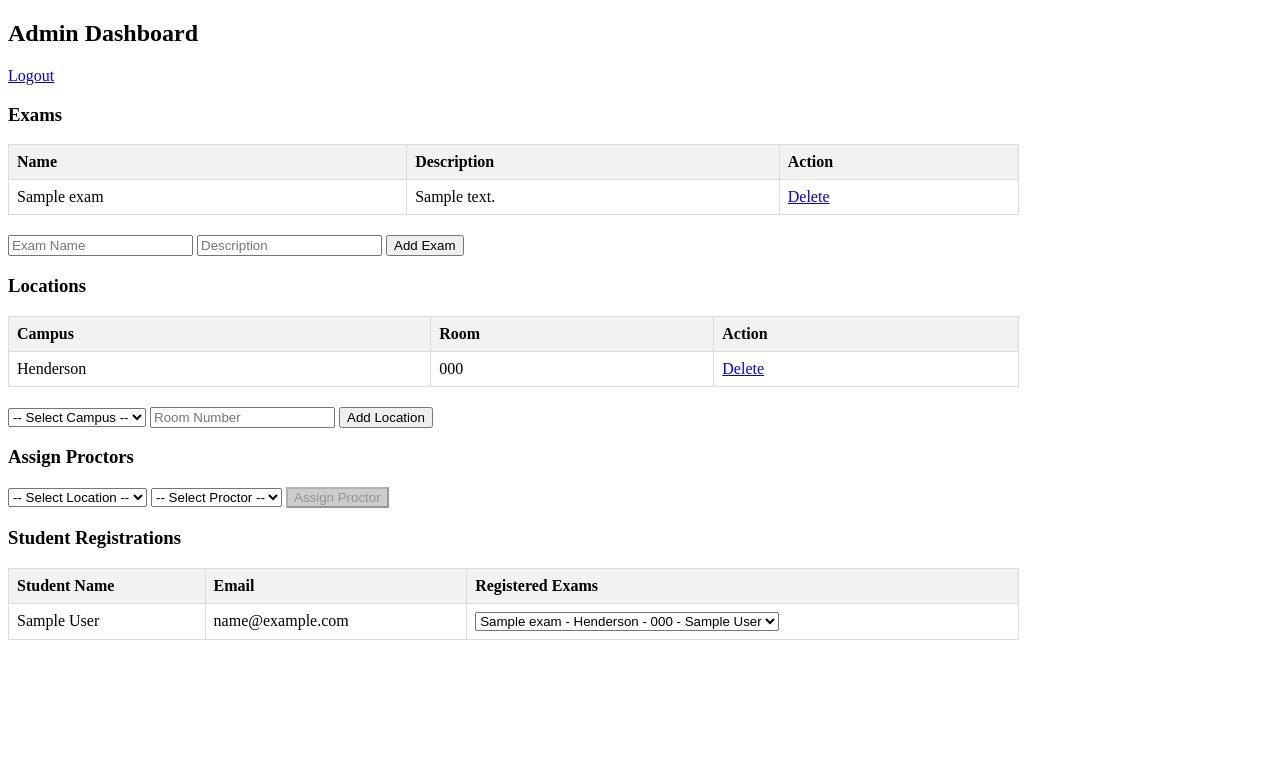
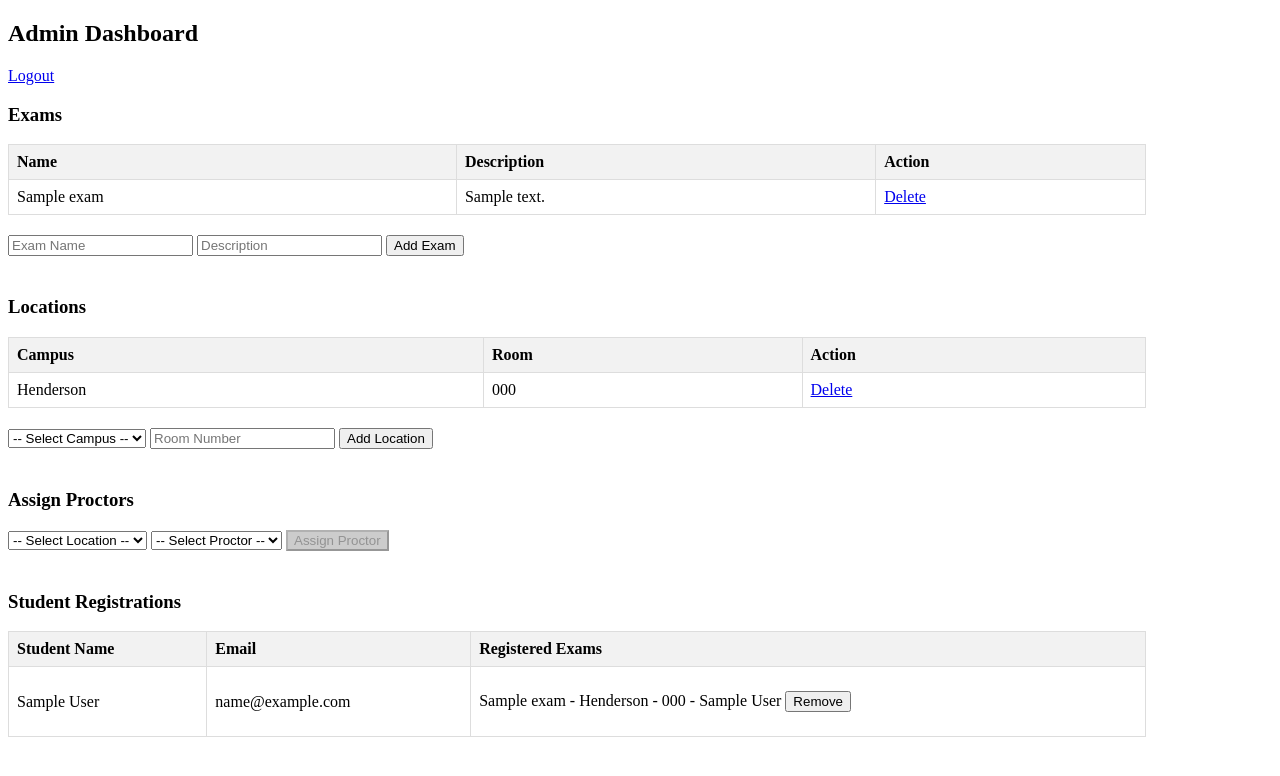
Before and after one commit to Scrumpossible/ExamRegistration, a Flask app: page /admin/dashboard in a window 1280 px wide. Shown: the top 776 px of the page. Run offline with Flask 3, Linux system fonts and the light colour scheme; the visitor is signed in with stand-in values (Sample User, id 1); tables that the repository leaves empty hold one stand-in row (values such as "Sample post").

Commit message:
Added option to boot students from exams
Admin can now remove student exam registrations. Non-functional until students exist.

```diff
--- a/Templates/AdminDashboard.html
+++ b/Templates/AdminDashboard.html
@@ -3,10 +3,14 @@
 <head>
     <title>Admin Dashboard</title>
     <style>
-        table { border-collapse: collapse; width: 80%; margin-bottom: 20px; }
+        table { border-collapse: collapse; width: 90%; margin-bottom: 20px; }
         th, td { border: 1px solid #ddd; padding: 8px; text-align: left; }
         th { background-color: #f2f2f2; }
         input[type="submit"]:disabled { background-color: #ccc; cursor: not-allowed; }
+        section { margin-bottom: 40px; }
+        ul { list-style-type: none; padding-left: 0; }
+        li { margin-bottom: 5px; }
+        form.inline { display: inline; }
     </style>
 </head>
 <body>
@@ -14,6 +18,7 @@
     <p><a href="/admin/logout">Logout</a></p>
 
     <!-- Exams Section -->
+    <section>
         <h3>Exams</h3>
         <table>
             <tr>
@@ -35,8 +40,10 @@
             <input type="text" name="description" placeholder="Description">
             <input type="submit" value="Add Exam">
         </form>
+    </section>
 
     <!-- Locations Section -->
+    <section>
         <h3>Locations</h3>
         <table>
             <tr>
@@ -63,8 +70,10 @@
             <input type="text" name="room_number" placeholder="Room Number" required>
             <input type="submit" value="Add Location">
         </form>
+    </section>
 
     <!-- Assign Proctors Section -->
+    <section>
         <h3>Assign Proctors</h3>
         <form method="POST" action="/admin/assign_proctor">
             <select name="location_id" id="locationSelect" required>
@@ -84,6 +93,22 @@
             <input type="submit" value="Assign Proctor" id="assignButton" disabled>
         </form>
 
+        <script>
+            const locationSelect = document.getElementById('locationSelect');
+            const proctorSelect = document.getElementById('proctorSelect');
+            const assignButton = document.getElementById('assignButton');
+
+            function updateButtonState() {
+                assignButton.disabled = !(locationSelect.value && proctorSelect.value);
+            }
+
+            locationSelect.addEventListener('change', updateButtonState);
+            proctorSelect.addEventListener('change', updateButtonState);
+        </script>
+    </section>
+
+    <!-- Student Registrations Section -->
+    <section>
         <h3>Student Registrations</h3>
         <table>
             <tr>
@@ -96,37 +121,26 @@
                 <td>{{ entry.student.full_name }}</td>
                 <td>{{ entry.student.email }}</td>
                 <td>
-                <select>
                     {% if entry.exams %}
+                        <ul>
                             {% for exam in entry.exams %}
-                            <option>
+                            <li>
                                 {{ exam.exam_name }} - {{ exam.campus_name }} - {{ exam.room_number }} - {{ exam.proctor_name or 'No Proctor' }}
-                            </option>
+                                <form method="POST" action="/admin/remove_registration" class="inline">
+                                    <input type="hidden" name="user_id" value="{{ entry.student.id }}">
+                                    <input type="hidden" name="exam_session_id" value="{{ exam.session_id }}">
+                                    <input type="submit" value="Remove">
+                                </form>
+                            </li>
                             {% endfor %}
+                        </ul>
                     {% else %}
-                        <option>No exams scheduled</option>
+                        No exams scheduled
                     {% endif %}
-                </select>
                 </td>
             </tr>
             {% endfor %}
         </table>
-
-    <script>
-        const locationSelect = document.getElementById('locationSelect');
-        const proctorSelect = document.getElementById('proctorSelect');
-        const assignButton = document.getElementById('assignButton');
-
-        function updateButtonState() {
-            if (locationSelect.value && proctorSelect.value) {
-                assignButton.disabled = false;
-            } else {
-                assignButton.disabled = true;
-            }
-        }
-
-        locationSelect.addEventListener('change', updateButtonState);
-        proctorSelect.addEventListener('change', updateButtonState);
-    </script>
+    </section>
 </body>
 </html>
--- a/app.py
+++ b/app.py
@@ -58,12 +58,12 @@ def admin_dashboard():
 
     # New student registrations section
     cursor.execute("SELECT * FROM users WHERE role='student'")
-    students = cursor.fetchall()
+    students = cursor.fetchall() or []  # Ensure we get an empty list if no students
 
     student_data = []
-    for student in students:
+    for student in students:  # This loop only runs if there are students
         cursor.execute("""
-            SELECT e.name AS exam_name, l.campus_name, l.room_number, u.full_name AS proctor_name
+            SELECT s.id AS session_id, e.name AS exam_name, l.campus_name, l.room_number, u.full_name AS proctor_name
             FROM registrations r
             JOIN exam_sessions s ON r.session_id = s.id
             JOIN exams e ON s.exam_id = e.id
@@ -71,10 +71,9 @@ def admin_dashboard():
             LEFT JOIN users u ON s.proctor_id = u.id
             WHERE r.user_id = %s
         """, (student['id'],))
-        exams_for_student = cursor.fetchall()
+        exams_for_student = cursor.fetchall() or []  # Ensure list even if no registrations
         student_data.append({'student': student, 'exams': exams_for_student})
 
-    # Updated render_template call
     return render_template(
         'AdminDashboard.html',
         exams=exams,
@@ -82,7 +81,6 @@ def admin_dashboard():
         proctors=proctors,
         student_data=student_data
     )
-
 
 @app.route('/admin/add_exam', methods=['POST'])
 def add_exam():
@@ -132,6 +130,19 @@ def assign_proctor():
     db.commit()
     return redirect('/admin/dashboard')
 
+@app.route('/admin/remove_registration', methods=['POST'])
+def remove_registration():
+    if not session.get('admin_logged_in'):
+        return redirect('/admin')
+
+    user_id = request.form['user_id']
+    session_id = request.form['exam_session_id']
+
+    cursor.execute("DELETE FROM registrations WHERE user_id=%s AND session_id=%s", (user_id, session_id))
+    db.commit()
+
+    return redirect('/admin/dashboard')
+
 # Get all students
 cursor.execute("SELECT * FROM users WHERE role='student'")
 students = cursor.fetchall()
```
Lines whose indentation alone changed are shown as unchanged.
